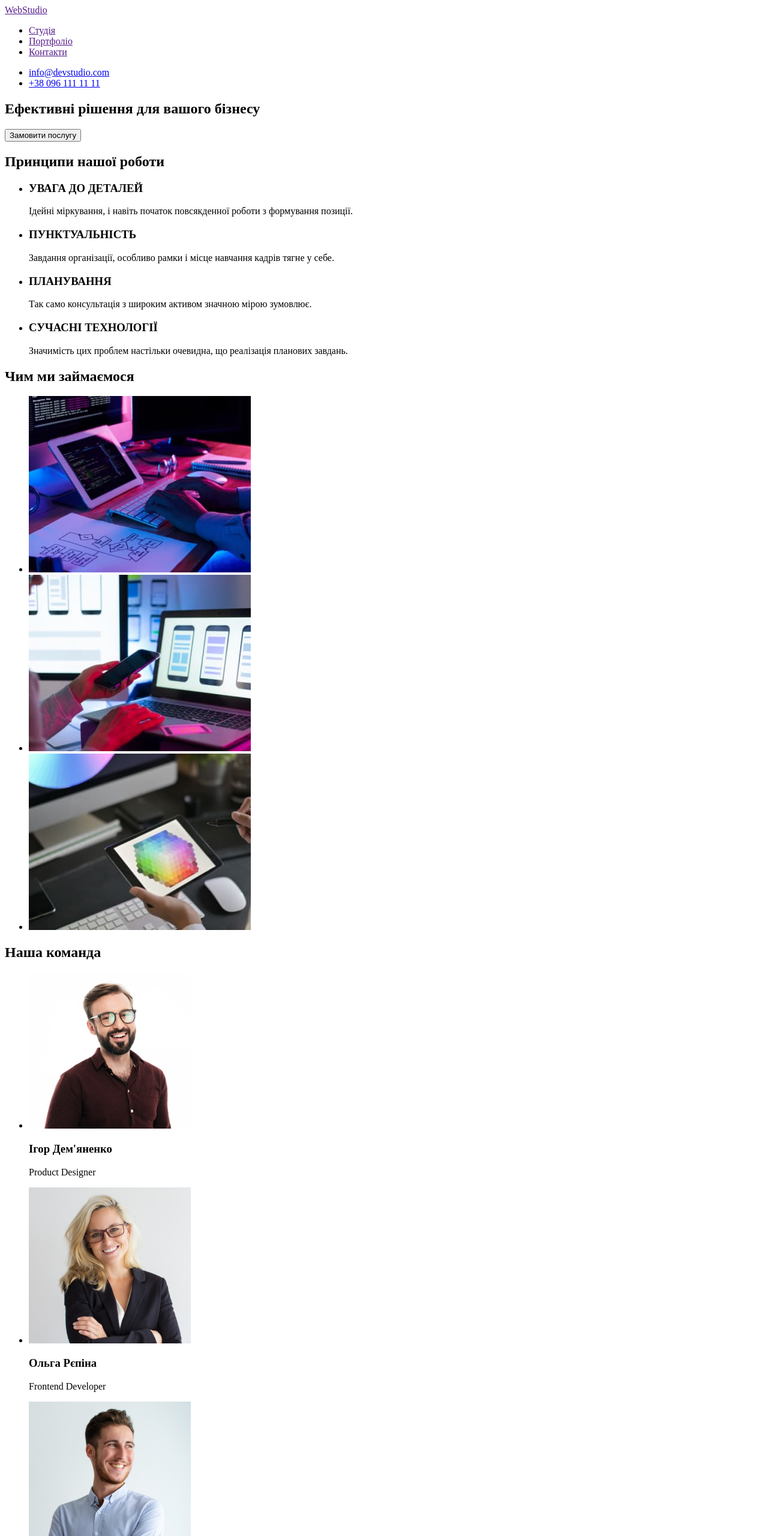
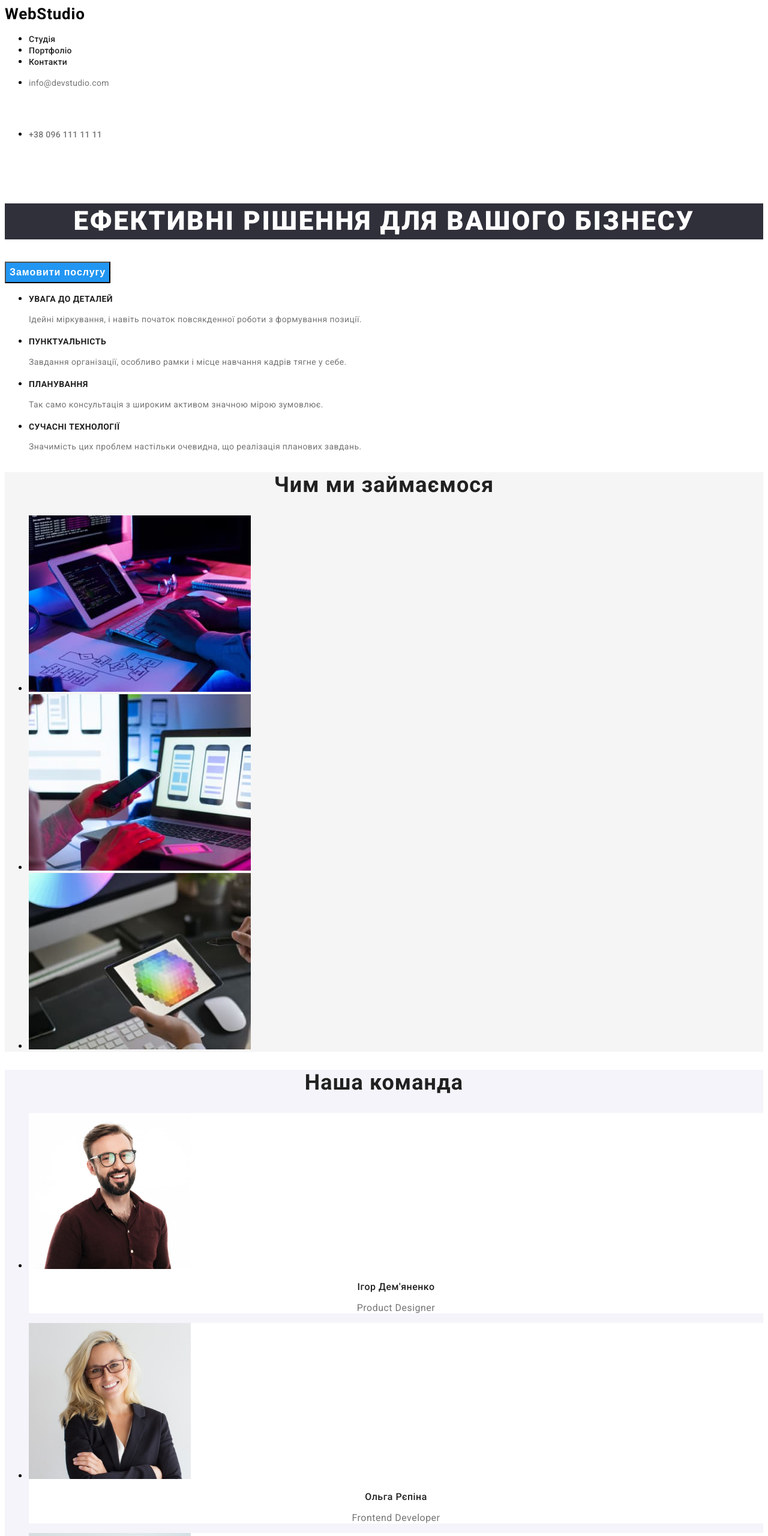
Before and after one commit to VitaliyaOvechko/goit-markup-hw-02, a plain HTML site: page index.html in a window 1280 px wide. Shown: the top 2560 px of the page at 60% size. Drawn offline with Linux system fonts and the light colour scheme.

Commit message:
Застосовані стилі css

```diff
--- a/css/style.css
+++ b/css/style.css
@@ -0,0 +1,226 @@
+:root {
+--main-color:#212121;
+--second-main-color:#757575;
+--white:#FFFFFF;
+--accent-color:#2196F3;
+--background-header:#FFFFFF;
+--background-footer:#2F303A;
+--background-main: #F5F5F5;
+--background-second: #F5F4FA;
+--background-accent:#2196F3;
+--backgground-portfolio-cards:#EEEEEE;
+}
+
+
+body  {
+    font-family: 'Roboto';
+}
+
+.list {
+    list-style: none;
+}
+.link {
+    text-decoration: none;
+}
+
+
+.header {
+    background-color: var(--background-header);
+}
+
+.header-logo {
+        font-weight: 700;
+        font-size: 26px;
+        line-height: 1.19;
+        letter-spacing: 0.03em;
+        color: #000000;
+}
+.header-link   {
+        font-weight: 500;
+        font-size: 14px;
+        line-height: 1.14;
+        letter-spacing: 0.02em;
+        color: var(--main-color);
+}
+.header-mail {
+        ont-weight: 500;
+        font-size: 14px;
+        line-height: 1.14;
+        letter-spacing: 0.02em;
+        color: var(--second-main-color);
+}
+
+.header-tel {
+        font-weight: 500;
+        font-size: 14px;
+        line-height: 11.14;
+        letter-spacing: 0.02em;
+        color: var(--second-main-color);
+}
+
+h1 {
+        font-weight: 900;
+        font-size: 44px;
+        line-height: 1.36;
+        text-align: center;
+        letter-spacing: 0.06em;
+        text-transform: uppercase;
+        color: var(--white);
+        background-color: var(--background-footer);
+    }
+
+.main-button {
+        front-family:inherit;
+        font-weight: 700;
+        font-size: 16px;
+        line-height: 1.88;
+        display: flex;
+        align-items: center;
+        text-align: center;
+        letter-spacing: 0.06em;
+        color: var(--white);
+        background-color: var(--background-accent);
+}
+
+.header-link:hover,
+.header-link:focus {
+        color: var(--accent-color);
+}
+.header-mail:hover,
+.header-mail:focus {
+        color: var(--accent-color);
+}
+.header-tel:hover,
+.header-tel:focus {
+        color: var(--accent-color);
+}
+
+.visually-hidden {
+    position: absolute;
+    white-space: nowrap;
+    width: 1px;
+    height: 1px;
+    overflow: hidden;
+    border: 0;
+    padding: 0;
+    clip: rect(0 0 0 0);
+    clip-path: inset(50%);
+    margin: -1px;
+}
+
+.fundamental-title {
+        font-weight: 700;
+        font-size: 14px;
+        line-height: 1.14;
+        letter-spacing: 0.03em;
+        text-transform: uppercase;
+        color: var(--main-color);
+}
+.fundamental-text {
+        font-weight: 400;
+        font-size: 14px;
+        line-height: 1.71;
+        letter-spacing: 0.03em;
+        color:var(--second-main-color);
+}
+.properties-head {
+        font-weight: 700;
+        font-size: 36px;
+        line-height: 1.17;
+        text-align: center;
+        letter-spacing: 0.03em;
+        color: var(--main-color);
+}
+.properties {
+    background-color: var(--background-main);
+}
+.team {
+    background-color: var(--background-second);
+}
+.team-title {
+        font-weight: 700;
+        font-size: 36px;
+        line-height: 1.17;
+        text-align: center;
+        letter-spacing: 0.03em;
+        color: var(--main-color)
+}
+.team-members {
+        font-weight: 500;
+        font-size: 16px;
+        line-height: 1.19;
+        text-align: center;
+        letter-spacing: 0.03em;
+        color: var(--main-color);
+}
+.team-text {
+        font-weight: 400;
+        font-size: 16px;
+        line-height: 1.19;
+        text-align: center;
+        letter-spacing: 0.03em;
+        color: var(--second-main-color);
+}
+.team-item {
+    background-color: var(--background-header);
+}
+.footer {
+    background-color: var(--background-footer);
+}
+.footer-logo {
+        font-weight: 700;
+        font-size: 26px;
+        line-height: 1.19;
+        letter-spacing: 0.03em;
+        color: var(--white)
+}
+.footer-address {
+        font-style: normal;
+        font-weight: 400;
+        font-size: 14px;
+        line-height: 1.71;
+        letter-spacing: 0.03em;
+        color: var(--white)
+}
+.footer-mail{
+        ont-weight: 400;
+        font-size: 14px;
+        line-height: 1.71;
+        letter-spacing: 0.03em;
+        color: rgba(255, 255, 255, 0.6);
+    }
+.footer-tel {
+        ont-weight: 400;
+        font-size: 14px;
+        line-height: 1.71;
+        letter-spacing: 0.03em;
+        color: rgba(255, 255, 255, 0.6);
+}
+
+/* стилі для Портфоліо */
+.projects {
+    background-color: var(--background-main);
+}
+.project-buton {
+        font-weight: 500;
+        font-size: 16px;
+        line-height: 1.63;
+        text-align: center;
+        letter-spacing: 0.03em;
+        color: var(--main-color);
+        background-color: var(--background-second);
+}
+.project-title {
+        font-weight: 700;
+        font-size: 18px;
+        line-height: 36px;
+        letter-spacing: 0.06em;
+        color: var(--main-color);
+}
+.project-text {
+    font-weight: 400;
+        font-size: 16px;
+        line-height: 30px;
+        letter-spacing: 0.03em;
+        color: var(--second-main-color)
+}
--- a/index.html
+++ b/index.html
@@ -5,55 +5,76 @@
     <meta http-equiv="X-UA-Compatible" content="IE=edge" />
     <meta name="viewport" content="width=device-width, initial-scale=1.0" />
     <title>Document</title>
+    <link rel="preconnect" href="https://fonts.googleapis.com" />
+    <link rel="preconnect" href="https://fonts.gstatic.com" crossorigin />
+    <link
+      href="https://fonts.googleapis.com/css2?family=Raleway:wght@700&family=Roboto:wght@400;500;700;900&display=swap"
+      rel="stylesheet"
+    />
+    <link rel="stylesheet" href="./css/style.css" />
   </head>
   <body>
-    <header>
+    <header class="header">
       <nav>
-        <a href=""> WebStudio </a>
-        <ul>
-          <li><a href=""> Студія </a></li>
-          <li><a href=""> Портфоліо </a></li>
-          <li><a href=""> Контакти </a></li>
+        <a href="" class="header-logo link"> WebStudio </a>
+        <ul classs="header-list list">
+          <li clsss="header-item">
+            <a class="header-link link" href=""> Студія </a>
+          </li>
+          <li clsss="header-item">
+            <a class="header-link link" href=""> Портфоліо </a>
+          </li>
+          <li clsss="header-item">
+            <a class="header-link link" href=""> Контакти </a>
+          </li>
         </ul>
       </nav>
       <ul>
-        <li><a href="info@devstudio.com">info@devstudio.com</a></li>
-        <li><a href="tel:+380961111111">+38 096 111 11 11 </a></li>
+        <li>
+          <a class="header-mail link" href="info@devstudio.com"
+            >info@devstudio.com</a
+          >
+        </li>
+        <li>
+          <a class="header-tel link" href="tel:+380961111111"
+            >+38 096 111 11 11
+          </a>
+        </li>
       </ul>
     </header>
 
     <main>
       <section>
         <h1>Ефективні рішення для вашого бізнесу</h1>
-        <button type="button">Замовити послугу</button>
+        <button class="main-button" type="button">Замовити послугу</button>
       </section>
 
-      <section>
-        <h2>Принципи нашої роботи</h2>
-        <ul>
-          <li>
-            <h3>УВАГА ДО ДЕТАЛЕЙ</h3>
-            <p>
+      <section class="fundamental">
+        <h2 class="visually-hidden">Принципи нашої роботи</h2>
+        <ul classs="fundamental-list list">
+          <li class="fundamental-item">
+            <h3 class="fundamental-title">УВАГА ДО ДЕТАЛЕЙ</h3>
+            <p class="fundamental-text">
               Ідейні міркування, і навіть початок повсякденної роботи з
               формування позиції.
             </p>
           </li>
           <li>
-            <h3>ПУНКТУАЛЬНІСТЬ</h3>
-            <p>
+            <h3 class="fundamental-title">ПУНКТУАЛЬНІСТЬ</h3>
+            <p class="fundamental-text">
               Завдання організації, особливо рамки і місце навчання кадрів тягне
               у себе.
             </p>
           </li>
           <li>
-            <h3>ПЛАНУВАННЯ</h3>
-            <p>
+            <h3 class="fundamental-title">ПЛАНУВАННЯ</h3>
+            <p class="fundamental-text">
               Так само консультація з широким активом значною мірою зумовлює.
             </p>
           </li>
           <li>
-            <h3>СУЧАСНІ ТЕХНОЛОГІЇ</h3>
-            <p>
+            <h3 class="fundamental-title">СУЧАСНІ ТЕХНОЛОГІЇ</h3>
+            <p class="fundamental-text">
               Значимість цих проблем настільки очевидна, що реалізація планових
               завдань.
             </p>
@@ -61,10 +82,10 @@
         </ul>
       </section>
 
-      <section>
-        <h2>Чим ми займаємося</h2>
-        <ul>
-          <li>
+      <section class="properties">
+        <h2 class="properties-head">Чим ми займаємося</h2>
+        <ul classs="properties-list list">
+          <li class="properties-item">
             <img
               src="./images/img.jpg"
               alt="website development"
@@ -72,7 +93,7 @@
               height="294"
             />
           </li>
-          <li>
+          <li class="properties-item">
             <img
               src="./images/img_2.jpg"
               alt="application development"
@@ -80,7 +101,7 @@
               height="294"
             />
           </li>
-          <li>
+          <li class="properties-item">
             <img
               src="./images/img_3.jpg"
               alt="design"
@@ -91,58 +112,58 @@
         </ul>
       </section>
 
-      <section>
-        <h2>Наша команда</h2>
-        <ul>
-          <li>
+      <section class="team">
+        <h2 class="team-title">Наша команда</h2>
+        <ul classs="team-list list">
+          <li class="team-item">
             <img
               src="./images/prod.designer.jpg"
               alt="Our Product Designer"
               width="270"
               height="260"
             />
-            <h3>Ігор Дем'яненко</h3>
-            <p>Product Designer</p>
+            <h3 class="team-members">Ігор Дем'яненко</h3>
+            <p class="team-text">Product Designer</p>
           </li>
-          <li>
+          <li class="team-item">
             <img
               src="./images/frontend_developer.jpg"
               alt="Our Frontend Developer"
               width="270"
               height="260"
             />
-            <h3>Ольга Рєпіна</h3>
-            <p>Frontend Developer</p>
-          </li>
-          <li>
+            <h3 class="team-members">Ольга Рєпіна</h3>
+            <p class="team-text">Frontend Developer</p>
+          </li class="team-item">
+          <li class="team-item">
             <img
               src="./images/marketing.jpg"
               alt="Our Marketing Manager"
               width="270"
               height="260"
             />
-            <h3>Микола Тарасов</h3>
-            <p>Marketing</p>
+            <h3 class="team-members">Микола Тарасов</h3>
+            <p class="team-text">Marketing</p>
           </li>
-          <li>
+          <li class="team-item">
             <img
               src="./images/UI_designer.jpg"
               alt="Our UI DesignerUI Designer"
               width="270"
               height="260"
             />
-            <h3>Михайло Єрмаков</h3>
-            <p>UI Designer</p>
+            <h3 class="team-members">Михайло Єрмаков</h3>
+            <p class="team-text">UI Designer</p>
           </li>
         </ul>
       </section>
     </main>
-    <footer>
-      <a href=""> WebStudio </a>
-      <address>
+    <footer class="footer">
+      <a href="" class="footer-logo link"> WebStudio </a>
+      <address class="footer-address">
         м. Київ, пр-т Лесі Українки, 26
-        <a href="info@devstudio.com">info@devstudio.com</a>
-        <a href="tel:+380961111111">+38 096 111 11 11 </a>
+        <a class="footer-mail link" href="info@devstudio.com">info@devstudio.com</a>
+        <a class="footer-tel link" href="tel:+380961111111">+38 096 111 11 11 </a>
       </address>
     </footer>
   </body>
```
Also changed, not shown: portfolio.html (+85 -51 lines).
